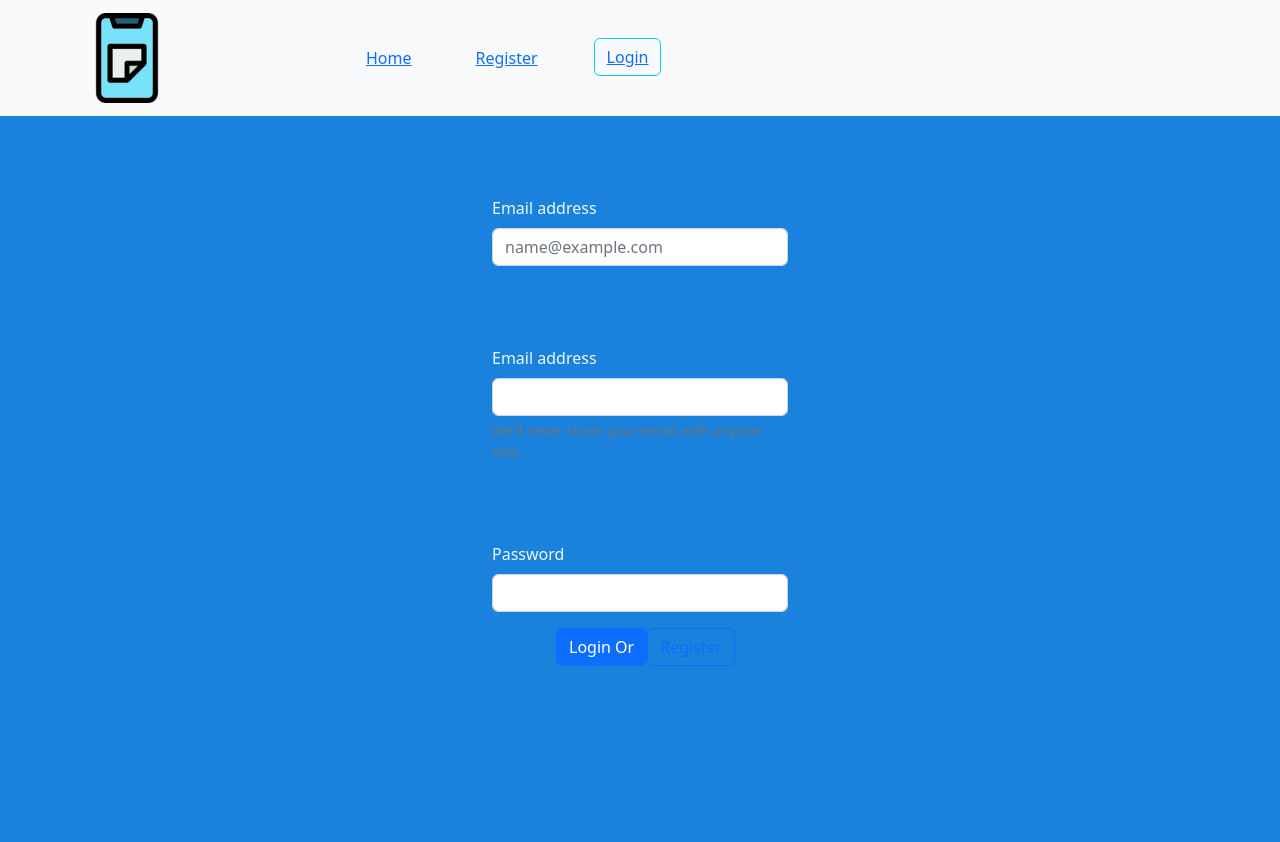
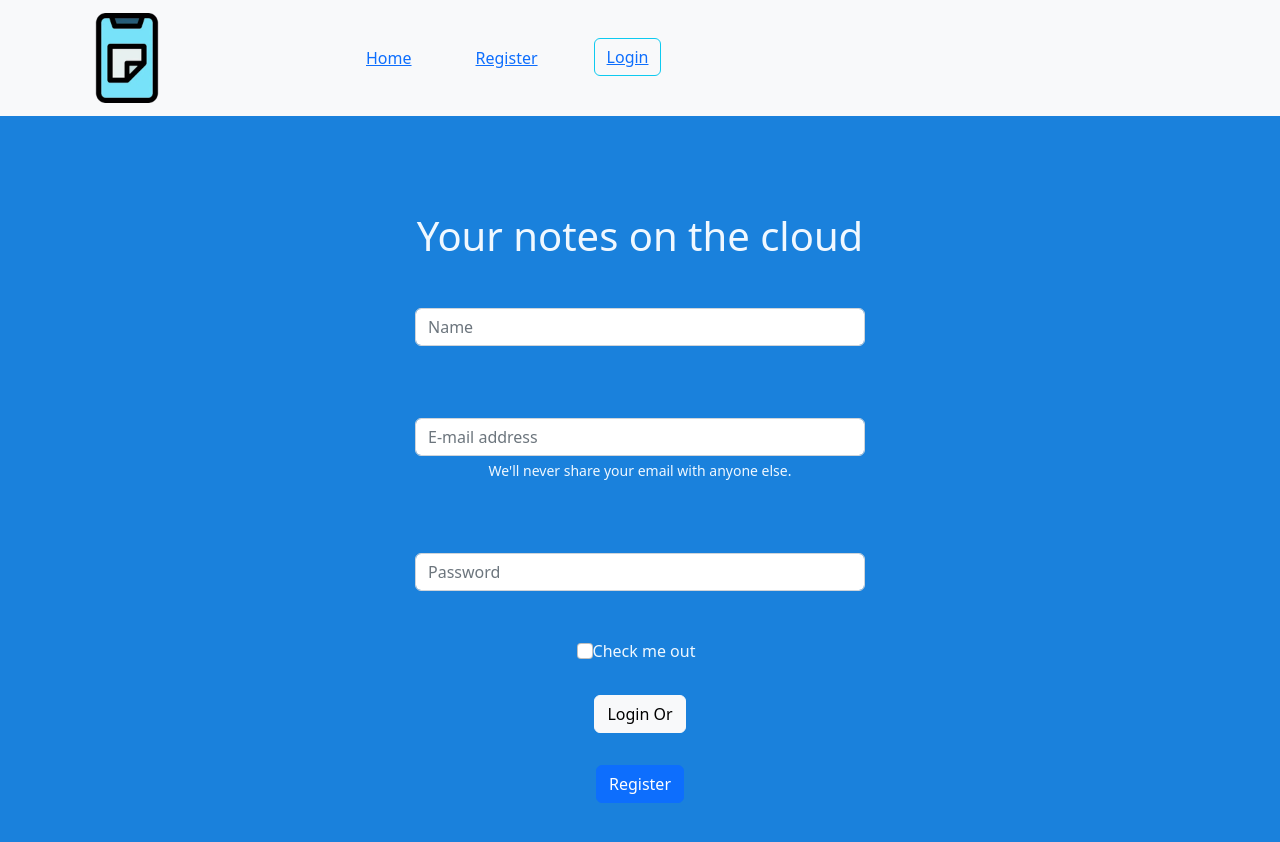
Before and after one commit to fbrnery/App_react_app_note_cliente, a React (Create React App) app: page /register_form in a window 1280 px wide. Shown: the top 842 px of the page. Before the commit the page ends 800 px from the top, so only its background shows below. Built offline with nearby package versions, Linux system fonts and the light colour scheme; the HTML template or start-up script is replaced by a standard one.

Commit message:
Component do formulário de registro

```diff
--- a/src/component/auth/register_form/index.css
+++ b/src/component/auth/register_form/index.css
@@ -1,19 +1,55 @@
 .mb-3 {
-    margin-top: 5rem;
-    margin-bottom: 5rem;
-    margin-left: 20rem;
-    margin-right: 20rem;
-    padding-left: 10rem;
-    padding-right: 10rem;
-    padding-top: -2rem;
+    margin-top: 2rem;
+    margin-bottom: 2rem;
+    margin-left: 1rem;
+    margin-right: 1rem;
+    padding-left: 2rem;
+    padding-right: 2rem;
+    padding-top: 1rem;
+    padding-bottom: 0rem;
+}
+.col {
+    margin-top: 2rem;
+    margin-bottom: 2rem;
+    margin-left: 1rem;
+    margin-right: 1rem;
+    padding-left: 2rem;
+    padding-right: 2rem;
+    padding-top: 1rem;
     padding-bottom: 0rem;
 }
 
-.buttom {
+.button1 {
+margin: 2rem;
+padding-left: -5rem;
+padding-right: -5rem;
+}
 
-    padding-left: 33rem;
-    padding-right: 5rem;
+.button2 {
+    margin: 2rem;
+    padding: auto;
+    }
+
+.form-text {
+    padding-left: 1rem;
+    padding-right: 1rem;
+}
+
+.form-check .form-check-input {
+    float: inherit;
+    margin-left: -0.5em;
+}
+
+.label {
+    display: auto;
+    margin-right: 1rem;
     margin-left: 1rem;
+}
+
+.form-text {
+    padding-left: 1rem;
+    padding-right: 1rem;
+    color: aliceblue;
 }
 
 body {
--- a/src/component/auth/register_form/index.js
+++ b/src/component/auth/register_form/index.js
@@ -3,27 +3,42 @@ import { Redirect } from "react-router-dom";
 import "./index.css";
 
 function RegisterForm() {
+  const [name, setName] = useState("");
+  const [email, setEmail] = useState("");
+  const [password, setPassword] = useState("");
+  const [redirectToLogin, setRedirectToLogin] = useState(false);
+  const [error, setError] = useState(false);
+
+  if (redirectToLogin) return <Redirect to={{ pathname: "/login" }} />;
+
   return (
-    <Fragment>
-      <div class="container-fluid">
-        <div className="mb-3">
-          <label for="exampleFormControlInput1" class="form-label">
-            Email address
+    <fragment>
+      <section className="py-5 text-center container">
+        <div className="row py-lg-5">
+          <div className="col-lg-6 col-md-8 mx-auto">
+            <h1 className="fw-light">Your notes on the cloud</h1>
+            <form>
+            <div className="col">
+
+             <input
+             value={name}
+             onChange={e => setName(e.target.value)}
+             type="text"
+             class="form-control"
+             placeholder="Name"
+             aria-label="First name"/>
+              </div>
+
+              <div class="mb-3">
+                <label for="exampleInputEmail1" class="form-label">
+
                 </label>
                 <input
+                  value={email}
+                  onChange={e => setEmail(e.target.value)}
                   type="email"
                   class="form-control"
-            id="exampleFormControlInput1"
-            placeholder="name@example.com"
-          />
-        </div>
-        <div className="mb-3">
-          <label for="exampleInputEmail1" class="form-label">
-            Email address
-          </label>
-          <input
-            type="email"
-            class="form-control"
+                  placeholder="E-mail address"
                   id="exampleInputEmail1"
                   aria-describedby="emailHelp"
                 />
@@ -31,27 +46,45 @@ function RegisterForm() {
                   We'll never share your email with anyone else.
                 </div>
               </div>
-        <div className="mb-3">
+              <div class="mb-3">
                 <label for="exampleInputPassword1" class="form-label">
-            Password
+
                 </label>
                 <input
+                  value={password}
+                  onChange={e => setPassword(e.target.value)}
                   type="password"
                   class="form-control"
+                  placeholder="Password"
                   id="exampleInputPassword1"
                 />
               </div>
-        <div className="buttom">
-          <button type="submit" class="btn btn-primary">
+              <div class="mb-3 form-check">
+                <input
+                  type="checkbox"
+                  class="form-check-input"
+                  id="exampleCheck1"
+                />
+                <label class="form-check-label" for="exampleCheck1">
+                  Check me out
+                </label>
+              </div>
+              <div className="button1">
+              <button type="submit" class="btn btn-light" onClick={e => setRedirectToLogin(true)} >
                 Login Or
               </button>
-          <button type="submit" class="btn btn-outline-primary">
+              </div>
+              <div className="button2">
+              <button type="submit" class="btn btn-primary">
                 Register
               </button>
               </div>
+              { error && <button type="button" class="btn btn-danger">Email or Password invalid</button>}
+            </form>
           </div>
-            <form></form>
-    </Fragment>
+        </div>
+      </section>
+    </fragment>
   );
 }
 
--- a/src/pages/Home/index.js
+++ b/src/pages/Home/index.js
@@ -9,12 +9,13 @@ function Home() {
       <h1 class="visually-hidden">Heroes examples</h1>
 
       <div class="px-4 py-5 my-5 text-center">
-<img src={presentationImage}/>
+        <img src={presentationImage} />
         <h1 class="display-5 fw-bold">App Note</h1>
         <div class="col-lg-6 mx-auto">
           <p class="lead mb-4">
             The application allows you to organize meetings in a virtual file.
-    There is even a Premium version, which the user can upload up to 10 GB of data per month.
+            There is even a Premium version, which the user can upload up to 10
+            GB of data per month.
           </p>
           <div class="d-grid gap-2 d-sm-flex justify-content-sm-center">
             <button type="button" className="btn btn-light">
```
Lines whose indentation alone changed are shown as unchanged.
